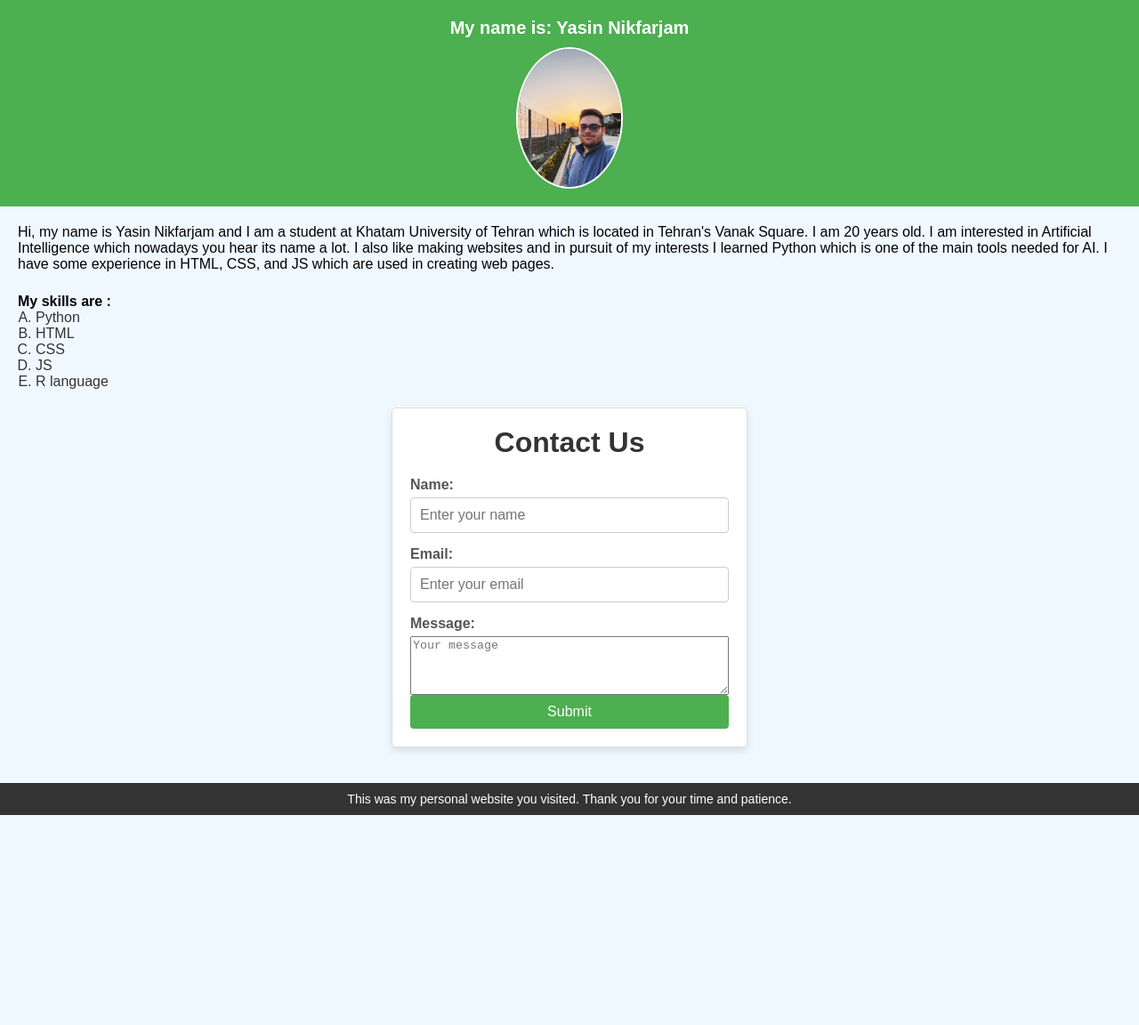
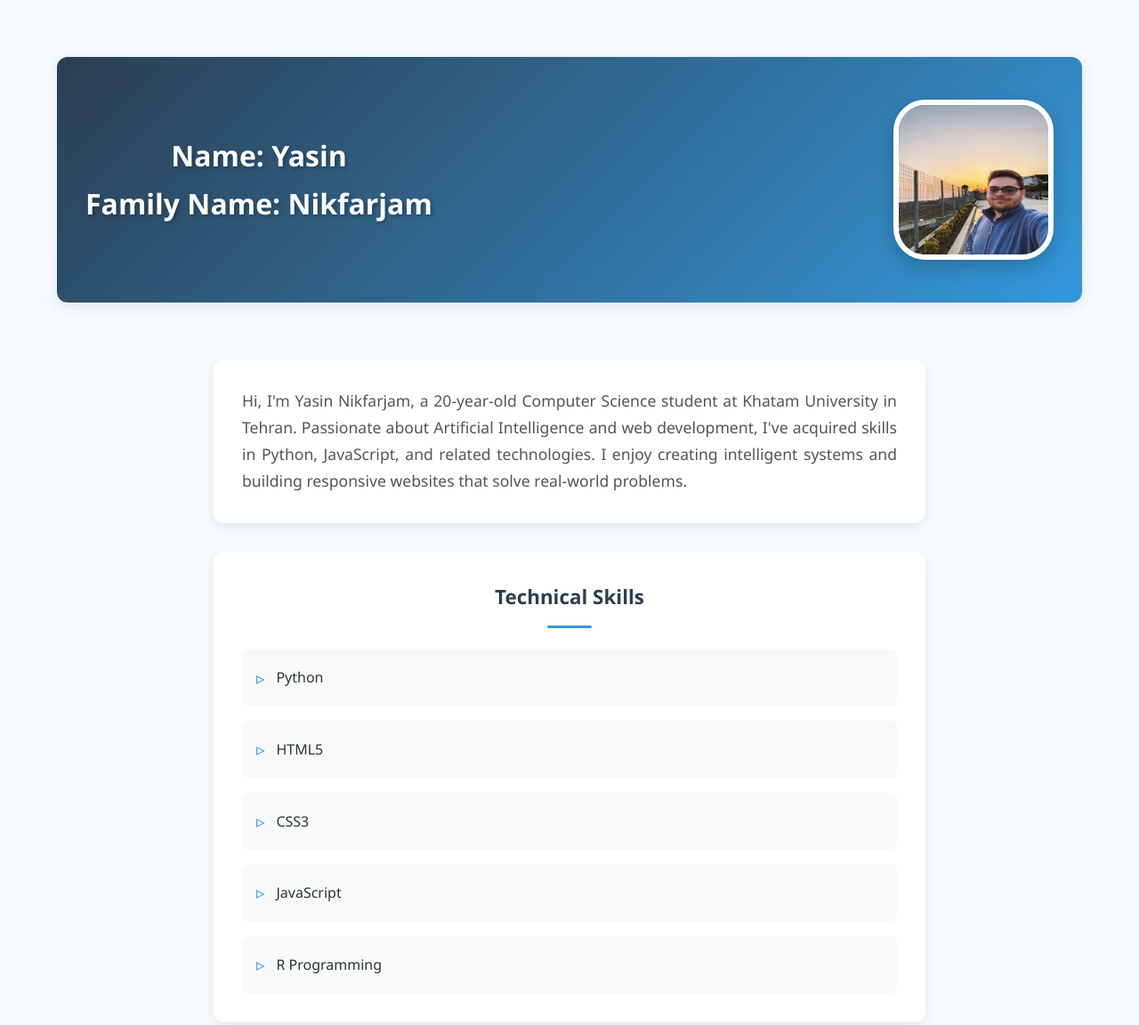
Before and after one commit to yasinNik/web, a plain HTML site: page index.html in a window 1280 px wide. Shown: the top 1152 px of the page at 89% size. Before the commit the page ends 916 px from the top, so only its background shows below. Drawn offline with Linux system fonts and the light colour scheme.

Commit message:
updated css

```diff
--- a/index.html
+++ b/index.html
@@ -3,37 +3,68 @@
 <head>
   <meta charset="UTF-8">
   <meta name="viewport" content="width=device-width, initial-scale=1.0">
-    <title>My Personal Web Page</title>
-    <link rel="stylesheet" type="text/css" href="my_web.css">
+  <title>Yasin Nikfarjam - Personal Website</title>
+  <link rel="stylesheet" href="my_web.css">
 </head>
 <body>
   <header class="web_head">
     <div class="profile">
-            <h1>My name is: Yasin Nikfarjam</h1>
-            <img src="pic1.jpg" alt="My photo" id="profile-pic">
+      <div class="name">
+        <h1>Name: Yasin</h1>
+        <h2>Family Name: Nikfarjam</h2>
+      </div>
+      <img src="pic1.jpg" alt="Yasin's Profile Photo" id="profile-pic">
     </div>
   </header>
 
   <main>
-        <div class="introduce">
+    <section class="introduce">
       <p>
-                Hi, my name is Yasin Nikfarjam and I am a student at Khatam University of Tehran which is located in Tehran's Vanak Square. I am 20 years old. I am interested in Artificial Intelligence which nowadays you hear its name a lot. I also like making websites and in pursuit of my interests I learned Python which is one of the main tools needed for AI. I have some experience in HTML, CSS, and JS which are used in creating web pages.
+        Hi, I'm Yasin Nikfarjam, a 20-year-old Computer Science student at Khatam University in Tehran.
+        Passionate about Artificial Intelligence and web development, I've acquired skills in Python,
+        JavaScript, and related technologies. I enjoy creating intelligent systems and building
+        responsive websites that solve real-world problems.
       </p>
+    </section>
+
+    <section class="skills">
+      <h4>Technical Skills</h4>
+      <ol>
+        <li class="skill-item">
+          <div class="skill-header">
+            <span class="arrow">▹</span> Python
           </div>
-        <div class="skills">
-            <h4>My skills are :</h4>
-            <ol type="A">
+          <div class="skill-desc">Experienced with data analysis, OOP, and AI scripting in Python.</div>
+        </li>
+        <li class="skill-item">
+          <div class="skill-header">
+            <span class="arrow">▹</span> HTML5
+          </div>
+          <div class="skill-desc">Builds semantic and accessible web pages with HTML5 best practices.</div>
+        </li>
+        <li class="skill-item">
+          <div class="skill-header">
+            <span class="arrow">▹</span> CSS3
+          </div>
+          <div class="skill-desc">Familiar with Flexbox, Grid, and creating responsive UIs.</div>
+        </li>
+        <li class="skill-item">
+          <div class="skill-header">
+            <span class="arrow">▹</span> JavaScript
+          </div>
+          <div class="skill-desc">Understands DOM manipulation, ES6 features, and interactivity.</div>
+        </li>
+        <li class="skill-item">
+          <div class="skill-header">
+            <span class="arrow">▹</span> R Programming
+          </div>
+          <div class="skill-desc">Used for statistical analysis and visualizing data in academic projects.</div>
+        </li>
+      </ol>
+    </section>
 
-                <li>Python</li>
-                <li>HTML</li>
-                <li>CSS</li>
-                <li>JS</li>
-                <li>R language</li>
-            </ol>
-        </div>
-
-        <div class="form-container">
-        <h1>Contact Us</h1>
+    <section class="form-container">
+      <h2>Contact Me</h2>
       <form>
         <label for="name">Name:</label>
         <input type="text" id="name" name="name" placeholder="Enter your name" required>
@@ -42,15 +73,15 @@
         <input type="email" id="email" name="email" placeholder="Enter your email" required>
 
         <label for="message">Message:</label>
-            <textarea id="message" name="message" rows="4" placeholder="Your message" required></textarea>
+        <textarea id="message" name="message" rows="4" placeholder="Your message..." required></textarea>
 
-            <button type="submit">Submit</button>
+        <button type="submit">Send Message</button>
       </form>
-    </div>
+    </section>
   </main>
 
   <footer>
-        <p>This was my personal website you visited. Thank you for your time and patience.</p>
+    <p>© 2025 Yasin Nikfarjam. All rights reserved.</p>
   </footer>
 </body>
 </html>
--- a/my_web.css
+++ b/my_web.css
@@ -1,167 +1,261 @@
-*{
+/* Reset & Base Styles */
+* {
     box-sizing: border-box;
     margin: 0;
-}
-body {
-    font-family: Arial, sans-serif;
-    margin: 0;
     padding: 0;
-    background-color: #f0f8ff;
-}
+  }
+  html {
+    scroll-behavior: smooth;
+  }
 
-/* Header */
-.web_head {
-    background-color: #4CAF50;
-    padding: 20px;
+
+  body {
+    font-family: 'Segoe UI', system-ui, sans-serif;
+    background-color: #f8fbfe;
+    color: #2d3436;
+    line-height: 1.7;
+  }
+
+  /* Header */
+  .web_head {
+    background: linear-gradient(135deg, #2c3e50, #3498db);
+    padding: 3rem 2rem;
     text-align: center;
+    box-shadow: 0 4px 15px rgba(0, 0, 0, 0.1);
+    margin: 5%;
+    border-radius: 12px;
+    display: flex;
+    justify-content: space-between;
+    align-items: center;
+  }
+
+  .profile {
+    display: flex;
+    justify-content: space-between;
+    align-items: center;
+    gap: 2rem;
+    width: 100%;
+  }
+
+  .name h1, .name h2 {
     color: white;
-}
+    font-size: 2rem;
+    text-shadow: 2px 2px 4px rgba(0, 0, 0, 0.3);
+  }
 
-.profile {
+  #profile-pic {
+    width: 180px;
+    height: 180px;
+    border-radius: 20%;
+    border: 6px solid #fff;
+    box-shadow: 0 8px 20px rgba(0, 0, 0, 0.2);
+    transition: transform 0.3s ease, box-shadow 0.3s ease;
+  }
+
+  #profile-pic:hover {
+    transform: scale(1.05);
+    box-shadow: 0 12px 25px rgba(0, 0, 0, 0.3);
+  }
+
+  /* Intro */
+  .introduce {
+    background: white;
+    padding: 2rem;
+    margin: 2rem auto;
+    max-width: 800px;
+    border-radius: 12px;
+    box-shadow: 0 4px 12px rgba(0, 0, 0, 0.08);
+    transition: transform 0.3s ease;
+  }
+
+  .introduce:hover {
+    transform: translateY(-5px);
+  }
+
+  .introduce p {
+    font-size: 1.1rem;
+    color: #555;
+    text-align: justify;
+  }
+
+  /* Skills */
+  .skills {
+    background: white;
+    padding: 2rem;
+    margin: 2rem auto;
+    max-width: 800px;
+    border-radius: 12px;
+    box-shadow: 0 4px 12px rgba(0, 0, 0, 0.08);
+  }
+
+  .skills h4 {
+    color: #2c3e50;
+    font-size: 1.4rem;
+    margin-bottom: 1.5rem;
+    text-align: center;
+    position: relative;
+  }
+
+  .skills h4::after {
+    content: '';
+    display: block;
+    width: 50px;
+    height: 3px;
+    background: #3498db;
+    margin: 0.8rem auto;
+    border-radius: 2px;
+  }
+
+  .skills ol {
+    list-style: none;
+    padding: 0;
+    display: grid;
+    gap: 1rem;
+  }
+
+  .skill-item {
+    border-radius: 8px;
+    overflow: hidden;
+    background: #f8f9fa;
+    transition: all 0.3s ease;
+  }
+
+  .skill-header {
+    padding: 1rem;
+    font-weight: 500;
+    cursor: default;
+    color: #2d3436;
     display: flex;
-    flex-direction: column;
     align-items: center;
+    gap: 0.8rem;
+    position: relative;
+  }
+
+  .arrow {
+    transition: transform 0.3s ease;
+    color: #3498db;
+    font-size: 1.2rem;
+  }
+
+  .skill-desc {
+    background: #ffffff;
+    padding: 0 1rem;
+    font-size: 0.95rem;
+    color: #555;
+    max-height: 0;
+    overflow: hidden;
+    opacity: 0;
+    transition: max-height 0.4s ease, opacity 0.3s ease;
+  }
+
+  .skill-item:hover .arrow {
+    transform: rotate(90deg);
+    color: #2c3e50;
+  }
+
+  .skill-item:hover .skill-desc {
+    max-height: 200px;
+    padding: 0.8rem 1rem 1rem;
+    opacity: 1;
+    transition: 1s ease-in;
+  }
+
+  /* Contact */
+  .form-container {
+    background: white;
+    padding: 2rem;
+    margin: 2rem auto;
+    max-width: 500px;
+    border-radius: 12px;
+    box-shadow: 0 4px 12px rgba(0, 0, 0, 0.08);
+  }
+
+  .form-container h2 {
+    color: #2c3e50;
     text-align: center;
-}
+    margin-bottom: 1.5rem;
+  }
 
-.profile h1 {
-    margin: 0;
-    font-size: 20px;
-}
+  form {
+    display: grid;
+    gap: 1.2rem;
+  }
 
-#profile-pic {
-    width: 120px;
-    height: auto;
-    border-radius: 50%;
-    margin-top: 10px;
-    border: 2px solid white;
-}
+  input, textarea {
+    width: 100%;
+    padding: 0.8rem;
+    border: 2px solid #e0e0e0;
+    border-radius: 6px;
+    font-size: 1rem;
+    transition: border-color 0.3s ease;
+    resize: none;
+  }
 
-/* Main Section */
-main {
-    padding: 20px;
-}
+  input:focus, textarea:focus {
+    border-color: #3498db;
+    outline: none;
+    box-shadow: 0 0 0 3px rgba(52, 152, 219, 0.2);
+  }
 
-.intorduse p {
-    font-size: 16px;
-    line-height: 1.6;
-    color: #333;
-    text-align: justify;
-    margin-bottom: 20px;
-}
-.skills{
-    margin-top: 2%;
-}
-.skills ol {
-    padding-left: 20px;
+  button {
+    background: linear-gradient(135deg, #3498db, #2980b9);
+    color: white;
+    padding: 1rem;
+    border: none;
+    border-radius: 6px;
+    font-size: 1rem;
+    font-weight: 600;
+    cursor: pointer;
+    transition: transform 0.2s ease, box-shadow 0.2s ease;
+  }
 
-}
+  button:hover {
+    transform: translateY(-2px);
+    box-shadow: 0 4px 12px rgba(52, 152, 219, 0.3);
+  }
 
-.skills li {
-    font-size: 16px;
-    color: #333;
-}
-
-/* Form */
-.form-container {
-    margin: 20px auto;
-    padding: 20px;
-    background-color: #ffffff;
-    border: 1px solid #ddd;
-    border-radius: 5px;
-    width: 90%; /* Adjusted for responsiveness */
-    max-width: 400px;
-    box-shadow: 0 4px 8px rgba(0, 0, 0, 0.1);
-}
-
-.form-container h1 {
-    text-align: center;
-    color: #333;
-    margin-bottom: 20px;
-}
-
-form {
-    display: flex;
-    flex-direction: column;
-}
-
-label {
-    margin-bottom: 5px;
-    font-weight: bold;
-    color: #555;
-}
-
-input {
-    margin-bottom: 15px;
-    padding: 10px;
-    border: 1px solid #ccc;
-    border-radius: 4px;
-    font-size: 16px;
-    width: 100%;
-    box-sizing: border-box;
-}
-
-button {
-    padding: 10px;
-    background-color: #4CAF50;
-    color: white;
-    border: none;
-    border-radius: 4px;
-    cursor: pointer;
-    font-size: 16px;
-}
-
-button:hover {
-    background-color: #45a049;
-}
-
-/* Footer */
-footer {
-    background-color: #333;
+  /* Footer */
+  footer {
+    background: #2c3e50;
     color: white;
     text-align: center;
-    padding: 10px 0;
-    font-size: 14px;
-}
+    padding: 1.5rem;
+    margin-top: 3rem;
+  }
 
-/* Responsive Styles */
-@media screen and (max-width: 600px) {
-    .web_head {
-        padding: 15px;
+  /* Responsive */
+  @media (max-width: 768px) {
+    .profile {
+      flex-direction: column;
+      text-align: center;
     }
 
-    .profile h1 {
-        font-size: 18px;
+    .name h1, .name h2 {
+      font-size: 1.6rem;
     }
 
     #profile-pic {
-        width: 100px;
+      width: 150px;
+      height: 150px;
     }
 
-    .intorduse p {
-        font-size: 14px;
+    .introduce, .skills, .form-container {
+      margin: 1.5rem;
+      padding: 1.5rem;
     }
+  }
 
-    .form-container {
-        width: 95%;
-    }
-}
-
-@media screen and (max-width: 400px) {
-    .profile h1 {
-        font-size: 16px;
+  @media (max-width: 480px) {
+    .name h1, .name h2 {
+      font-size: 1.4rem;
     }
 
     #profile-pic {
-        width: 80px;
-    }
-
-    .intorduse p {
-        font-size: 13px;
+      width: 120px;
+      height: 120px;
     }
 
     button {
-        font-size: 14px;
-        padding: 8px;
+      padding: 0.8rem;
     }
-}
+  }
```
Lines whose indentation alone changed are shown as unchanged.
